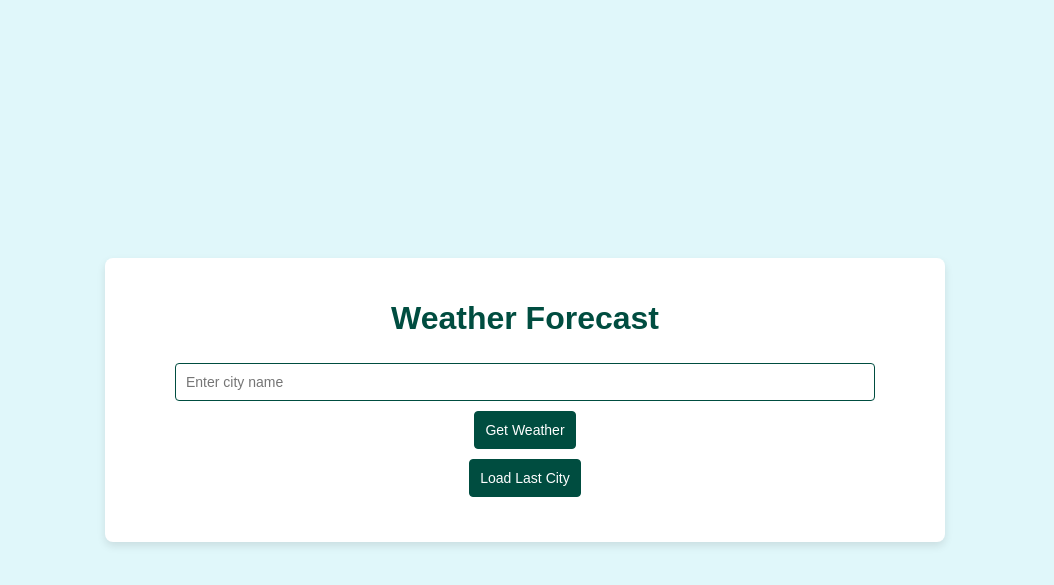
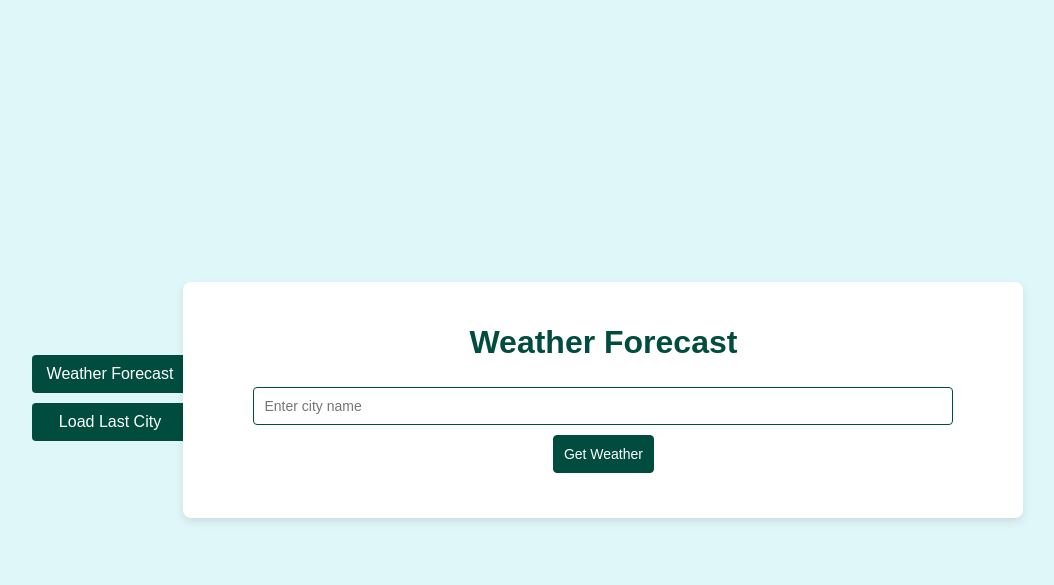
Before and after one commit to qtafy23/WeatherForecast, a Django app: page / in a window 1280 px wide. Shown: the top 585 px of the page, without its empty margins (115-1169 px from the left). Run offline with Django 4.2, Linux system fonts and the light colour scheme; some libraries are stand-ins or nearby versions.

Commit message:
Added admin, new button and edited styles, models

```diff
--- a/weather/templates/weather/weather.html
+++ b/weather/templates/weather/weather.html
@@ -13,6 +13,21 @@
             justify-content: center;
             align-items: center;
             height: 100vh;
+        }
+        header button {
+            display: block;
+            background: #004d40;
+            color: #ffffff;
+            border: none;
+            padding: 10px;
+            margin-bottom: 10px;
+            font-size: 16px;
+            cursor: pointer;
+            width: 100%;
+            text-align: center;
+        }
+        header button:hover {
+            background: #00796b;
         }
         .container {
             max-width: 800px;
@@ -85,6 +100,10 @@
     <script src="https://code.jquery.com/ui/1.12.1/jquery-ui.min.js"></script>
 </head>
 <body>
+    <header>
+        <button id="header">Weather Forecast</button>
+        <button id="loadLastCityButton">Load Last City</button>
+    </header>
     <div class="container">
         <h1>Weather Forecast</h1>
         <div id="searchContainer" class="search-container">
@@ -92,7 +111,6 @@
                 <input type="text" id="cityInput" placeholder="Enter city name" required>
                 <button type="submit">Get Weather</button>
             </form>
-            <button id="loadLastCityButton">Load Last City</button>
         </div>
         <div class="weather-info" id="weatherInfo"></div>
         <div class="new-search" id="newSearch">
@@ -175,6 +193,10 @@
                     console.error('Error:', error);
                 });
         });
+
+        document.getElementById('header').addEventListener('click', function() {
+            window.location.href = '/';
+        });
     </script>
 </body>
 </html>
--- a/weather/urls.py
+++ b/weather/urls.py
@@ -4,7 +4,7 @@ from .views import WeatherView, WeatherTemplateView, city_autocomplete, LastCity
 app_name = 'Weather'
 
 urlpatterns = [
-    path('', WeatherTemplateView.as_view(), name='weather_view'),
+    path('', WeatherTemplateView.as_view(), name='weather-view'),
     path('weather/<str:city>/', WeatherView.as_view(), name='weather'),
     path('city-autocomplete/', city_autocomplete, name='city-autocomplete'),
     path('last-city/', LastCityView.as_view(), name='last-city')
--- a/weather/views.py
+++ b/weather/views.py
@@ -18,11 +18,29 @@ def city_autocomplete(request):
     if 'term' in request.GET:
         term = request.GET.get('term')
         geocode_url = f"http://api.openweathermap.org/geo/1.0/direct?q={term}&limit=5&appid={settings.OPENWEATHER_API_KEY}"
-        geocode_response = requests.get(geocode_url).json()
-        suggestions = []
-        for result in geocode_response:
-            suggestions.append(f"{result['name']}, {result['country']}")
-        return JsonResponse(suggestions, safe=False)
+
+        try:
+            # Выполнение запроса к API
+            geocode_response = requests.get(geocode_url).json()
+            suggestions = []
+
+            # Проверка, что ответ является списком
+            if isinstance(geocode_response, list):
+                for result in geocode_response:
+                    if isinstance(result, dict):
+                        city_name = result.get('name', '')
+                        country = result.get('country', '')
+                        if city_name and country:
+                            suggestions.append(f"{city_name}, {country}")
+            else:
+                # Обработка неожидаемого формата ответа
+                return JsonResponse({"error": "Неожиданный формат ответа"}, status=status.HTTP_400_BAD_REQUEST)
+
+            return JsonResponse(suggestions, safe=False)
+        except requests.RequestException as e:
+            # Обработка ошибки запроса
+            return JsonResponse({"error": str(e)}, status=status.HTTP_400_BAD_REQUEST)
+
     return JsonResponse([], safe=False)
 
 
@@ -37,6 +55,7 @@ class WeatherView(APIView):
         if user.is_authenticated:
             history, created = SearchHistory.objects.get_or_create(user=user, city=city)
             if not created:
+                print(history)
                 history.search_count += 1
                 history.save()
 
```
Also changed, not shown: weather/admin.py (+10 -0 lines), weather/models.py (+6 -1 lines).
